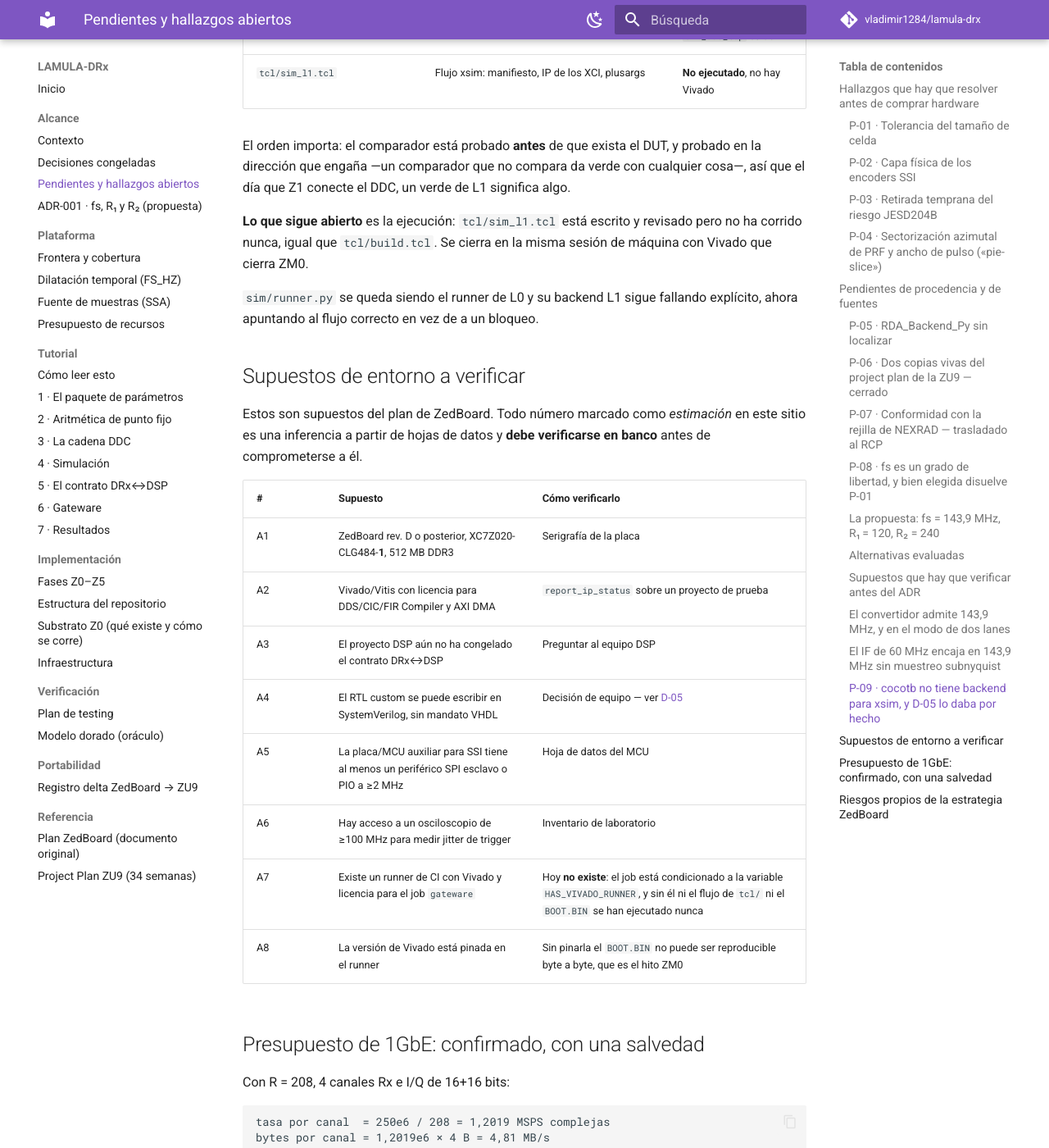
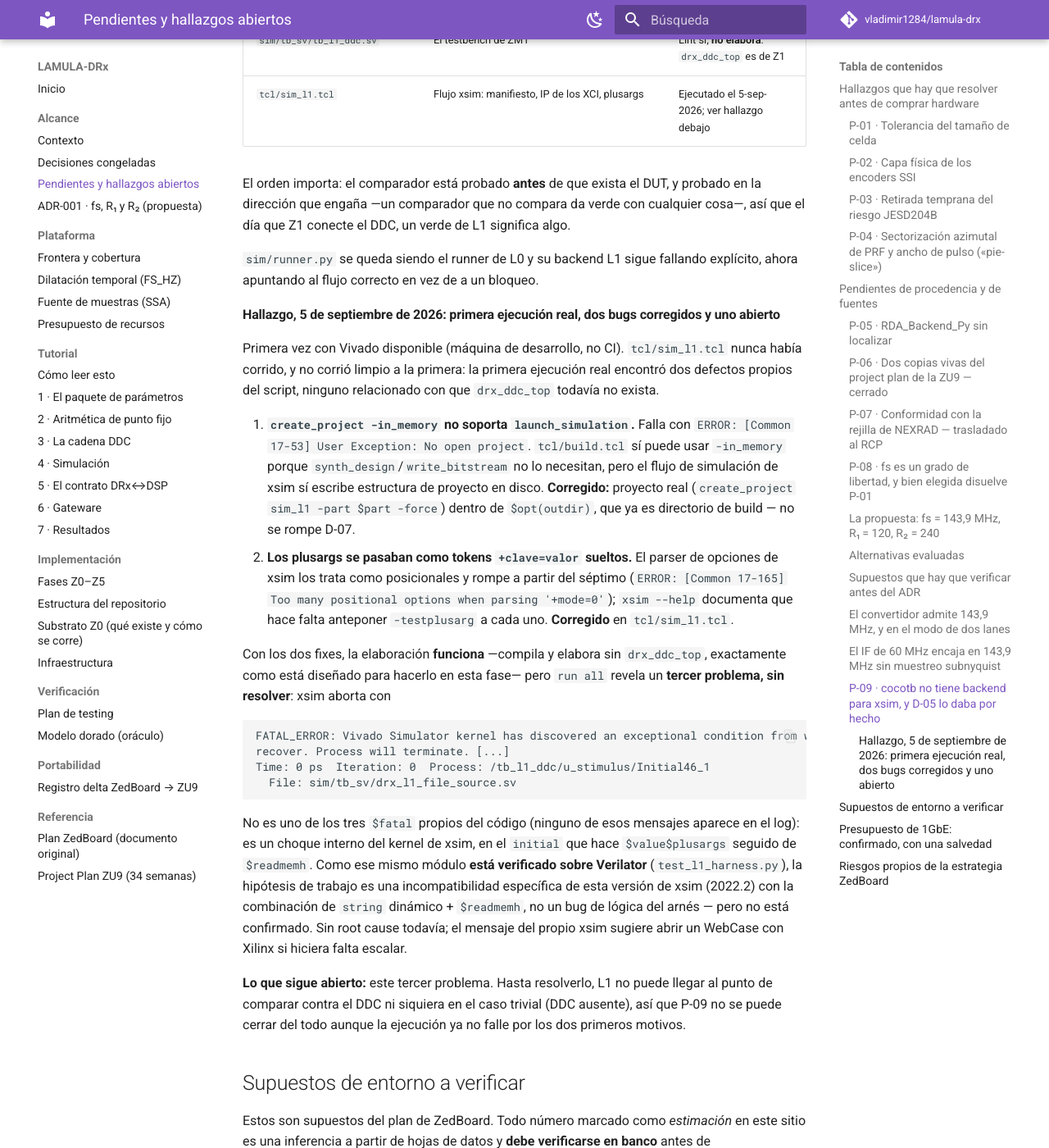
Before and after one commit to vladimir1284/lamula-drx, an MkDocs documentation site: the page built from docs/alcance/pendientes.md, in a window 1280 px wide and 1400 px high, scrolled down 9898 px. Shown: the whole window at 82% size. Built offline with MkDocs 1.6.1 and Material for MkDocs 9.7.7, drawn with Linux system fonts in a browser that asks for light colours; comment, search, counter and statistics services are not loaded; some of the changed text lies outside the part shown.

Commit message:
Fix sim_l1.tcl: proyecto en disco y -testplusarg para xsim
Primera ejecución real de tcl/sim_l1.tcl (P-09) reveló dos bugs de
infraestructura, no del diseño: create_project -in_memory no soporta
launch_simulation, y los plusargs sueltos rompen el parser de xsim a
partir del séptimo argumento. Documentado en pendientes.md junto con
un tercer problema (FATAL_ERROR del kernel de xsim en
drx_l1_file_source.sv) que queda abierto.

Co-Authored-By: Claude Sonnet 5 <noreply@anthropic.com>

````diff
--- a/docs/alcance/pendientes.md
+++ b/docs/alcance/pendientes.md
@@ -327,8 +327,9 @@ y, en último caso, la Opción B de P-01.
 
 ### P-09 · cocotb no tiene backend para xsim, y D-05 lo daba por hecho { #p-09 }
 
-**Estado:** **decidido** el 30 de agosto de 2026 · **Dueño:** equipo · **Cierre pendiente de** la
-primera ejecución real sobre xsim, que necesita Vivado (supuesto A7).
+**Estado:** **decidido** el 30 de agosto de 2026, **primera ejecución real el 5 de septiembre de
+2026** (máquina de desarrollo con Vivado, no el runner de CI de A7) · **Dueño:** equipo · **Cierre
+pendiente de** resolver el hallazgo de xsim de más abajo.
 
 [D-05](decisiones.md#d-05) dice que un único runner de cocotb cubre los dos backends, Verilator para
 L0 y xsim para L1. **Verilator sí; xsim no.** Los runners que trae cocotb 1.9.2 son `icarus`,
@@ -366,18 +367,53 @@ xsim, con el modelo dorado como oráculo cruzando por fichero. La enmienda está
 | `sim/tb_sv/drx_l1_checker.sv` | Compara bit a bit contra el modelo y cuenta discrepancias | Sí, sobre Verilator |
 | `sim/tb_sv/tb_l1_harness.sv` + `sim/tests/test_l1_harness.py` | Auto-prueba del arnés: cero discrepancias con vectores limpios, **exactamente una** con un bit cambiado | Sí |
 | `sim/tb_sv/tb_l1_ddc.sv` | El testbench de ZM1 | Lint sí; **no elabora**: `drx_ddc_top` es de Z1 |
-| `tcl/sim_l1.tcl` | Flujo xsim: manifiesto, IP de los XCI, plusargs | **No ejecutado**, no hay Vivado |
+| `tcl/sim_l1.tcl` | Flujo xsim: manifiesto, IP de los XCI, plusargs | Ejecutado el 5-sep-2026; ver hallazgo debajo |
 
 El orden importa: el comparador está probado **antes** de que exista el DUT, y probado en la
 dirección que engaña —un comparador que no compara da verde con cualquier cosa—, así que el día que
 Z1 conecte el DDC, un verde de L1 significa algo.
 
-**Lo que sigue abierto** es la ejecución: `tcl/sim_l1.tcl` está escrito y revisado pero no ha
-corrido nunca, igual que `tcl/build.tcl`. Se cierra en la misma sesión de máquina con Vivado que
-cierra ZM0.
-
 `sim/runner.py` se queda siendo el runner de L0 y su backend L1 sigue fallando explícito, ahora
 apuntando al flujo correcto en vez de a un bloqueo.
+
+#### Hallazgo, 5 de septiembre de 2026: primera ejecución real, dos bugs corregidos y uno abierto
+
+Primera vez con Vivado disponible (máquina de desarrollo, no CI). `tcl/sim_l1.tcl` nunca había
+corrido, y no corrió limpio a la primera: la primera ejecución real encontró dos defectos propios
+del script, ninguno relacionado con que `drx_ddc_top` todavía no exista.
+
+1. **`create_project -in_memory` no soporta `launch_simulation`.** Falla con `ERROR: [Common 17-53]
+   User Exception: No open project`. `tcl/build.tcl` sí puede usar `-in_memory` porque
+   `synth_design`/`write_bitstream` no lo necesitan, pero el flujo de simulación de xsim sí escribe
+   estructura de proyecto en disco. **Corregido:** proyecto real (`create_project sim_l1 -part
+   $part -force`) dentro de `$opt(outdir)`, que ya es directorio de build — no se rompe D-07.
+2. **Los plusargs se pasaban como tokens `+clave=valor` sueltos.** El parser de opciones de xsim
+   los trata como posicionales y rompe a partir del séptimo (`ERROR: [Common 17-165] Too many
+   positional options when parsing '+mode=0'`); `xsim --help` documenta que hace falta anteponer
+   `-testplusarg` a cada uno. **Corregido** en `tcl/sim_l1.tcl`.
+
+Con los dos fixes, la elaboración **funciona** —compila y elabora sin `drx_ddc_top`, exactamente
+como está diseñado para hacerlo en esta fase— pero `run all` revela un **tercer problema, sin
+resolver**: xsim aborta con
+
+```
+FATAL_ERROR: Vivado Simulator kernel has discovered an exceptional condition from which it cannot
+recover. Process will terminate. [...]
+Time: 0 ps  Iteration: 0  Process: /tb_l1_ddc/u_stimulus/Initial46_1
+  File: sim/tb_sv/drx_l1_file_source.sv
+```
+
+No es uno de los tres `$fatal` propios del código (ninguno de esos mensajes aparece en el log): es
+un choque interno del kernel de xsim, en el `initial` que hace `$value$plusargs` seguido de
+`$readmemh`. Como ese mismo módulo **está verificado sobre Verilator** (`test_l1_harness.py`), la
+hipótesis de trabajo es una incompatibilidad específica de esta versión de xsim (2022.2) con la
+combinación de `string` dinámico + `$readmemh`, no un bug de lógica del arnés — pero no está
+confirmado. Sin root cause todavía; el mensaje del propio xsim sugiere abrir un WebCase con Xilinx
+si hiciera falta escalar.
+
+**Lo que sigue abierto:** este tercer problema. Hasta resolverlo, L1 no puede llegar al punto de
+comparar contra el DDC ni siquiera en el caso trivial (DDC ausente), así que P-09 no se puede cerrar
+del todo aunque la ejecución ya no falle por los dos primeros motivos.
 
 ## Supuestos de entorno a verificar
 
````
Also changed, not shown: 1 other file.
